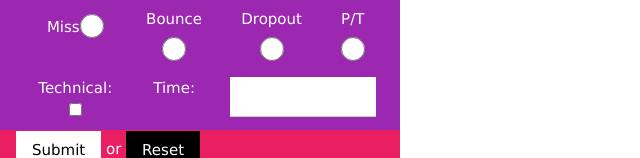
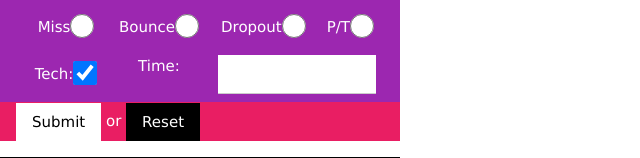
Before and after one commit to SandorDosa/ikeqc_3-1-0, a PHP site: page /ElementMATT.php in a window 1280 px wide. Shown: the part 1259-1417 px from the top of the page, without its empty margins (0-640 px from the left). Run offline with PHP 8.4, Linux system fonts and the light colour scheme; data that the repository does not hold is empty.

Commit message:
incremental

```diff
--- a/ElementMATT.php
+++ b/ElementMATT.php
@@ -122,7 +122,7 @@ IF ($RunMoarch) {
         print "<TD>Bounce<input class=\"w3-radio\" type=\"radio\" name=\"Pass3\" value=\"N\"></TD>\n";
         print "<TD>Dropout<input class=\"w3-radio\" type=\"radio\" name=\"Pass3\" value=\"D\"></TD>\n";
         print "<TD>P/T<input class=\"w3-radio\" type=\"radio\" name=\"Pass3\" value=\"P\"></TD></TR>\n";
-        print "<TR><TD>Technical:<input class=\"w3-checkbox\" type=\"checkbox\" name=\"TechOK\" value=\"$run\"</TD>\n";
+        print "<TR><TD>Tech:<input class=\"w3-check\" type=\"checkbox\" name=\"TechOK\" value=\"$run\" checked=\"checked\"></TD>\n";
         print "<TD ALIGN=\"RIGHT\">Time:</TD><TD COLSPAN=2><input class=\"w3-input\" name=\"MA3time\" type=\"text\" size=\"7\"></TD></TR>\n";
         print "</TABLE>\n";
         print "</DIV>\n";
```
